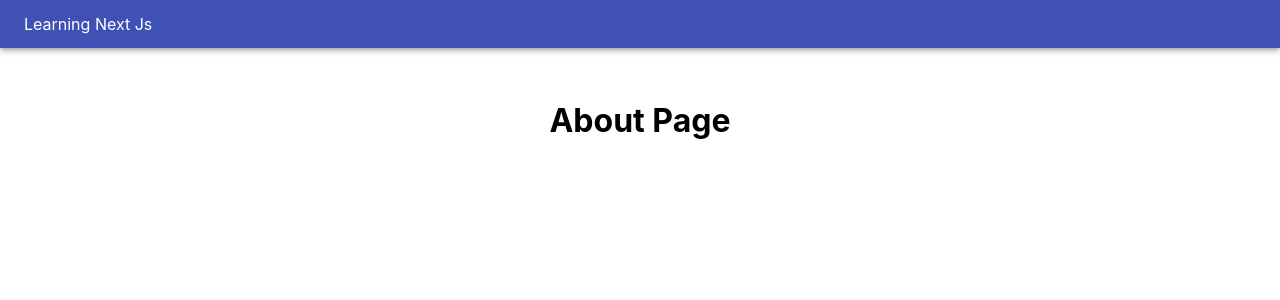
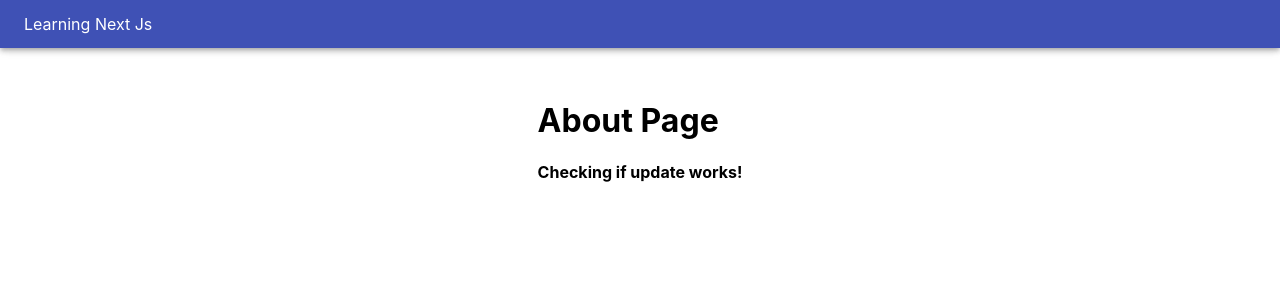
Before and after one commit to AshutoshSah-2000/LearnNext, a Next.js app: page /LearnNext/about in a window 1280 px wide. Shown: the top 300 px of the page. Built offline with nearby package versions, Linux system fonts and the light colour scheme.

Commit message:
Update about.js

```diff
--- a/pages/about.js
+++ b/pages/about.js
@@ -2,6 +2,7 @@ export default function about() {
     return (
         <div>
             <h1 >About Page</h1>
+        <h4>Checking if update works!</h4>
         </div>
     )
 }
```
